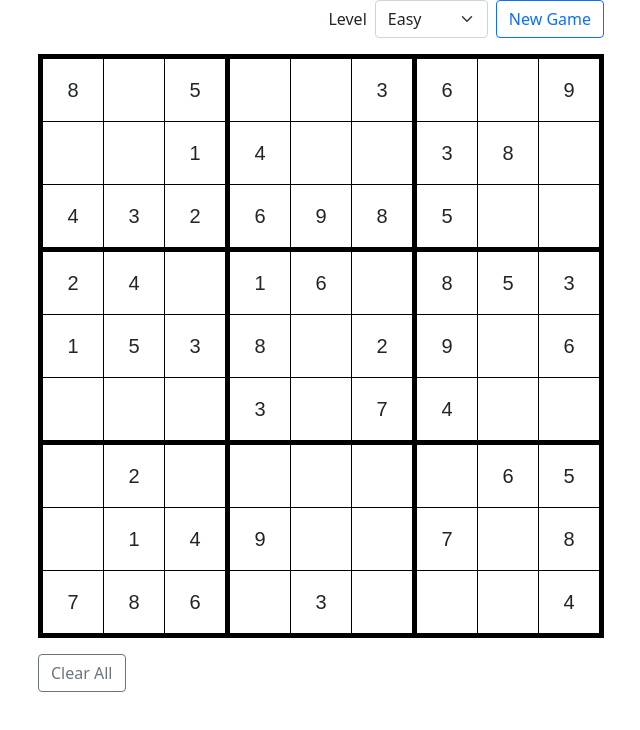
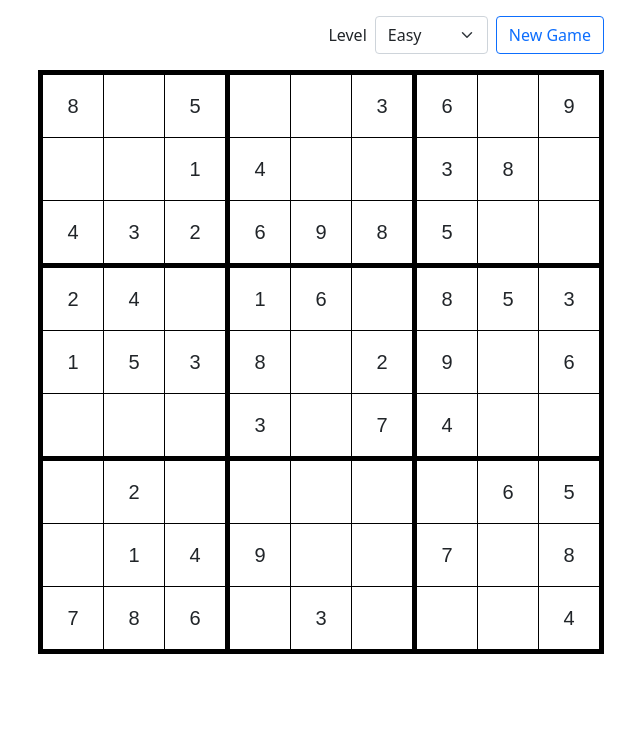
Before and after one commit to flowfree/sudoku, a React (Create React App) app: page / in a window 1280 px wide. Shown: the top 730 px of the page, without its empty margins (319-959 px from the left). Built offline with nearby package versions, Linux system fonts and the light colour scheme.

Commit message:
Improve styles

```diff
--- a/electron/main.js
+++ b/electron/main.js
@@ -3,7 +3,8 @@ const { app, BrowserWindow } = require('electron')
 function createWindow() {
   const window = new BrowserWindow({
     width: 800,
-    height: 700,
+    height: 725,
+    frame: false,
     fullscreenable: false,
     resizable: false
   })
--- a/src/features/sudoku/Sudoku.js
+++ b/src/features/sudoku/Sudoku.js
@@ -35,8 +35,8 @@ export default function Sudoku() {
   }
 
   return (
-    <div>
-      <form className="row row-cols-lg-auto g-2 align-items-center justify-content-end mb-3">
+    <div className="mt-3">
+      <form className="row row-cols-sm-auto g-2 align-items-center justify-content-end mb-3">
         <div className="col-12">
           <label htmlFor="level">Level</label>
         </div>
@@ -75,12 +75,6 @@ export default function Sudoku() {
           ))}
         </tbody>
       </table>
-      <button
-        className="btn btn-outline-secondary shadow-none"
-        onClick={e => dispatch(clearAll())}
-      >
-        Clear All
-      </button>
       {success && <p>Good job 👍👍👍</p>}
     </div>
   )
```
